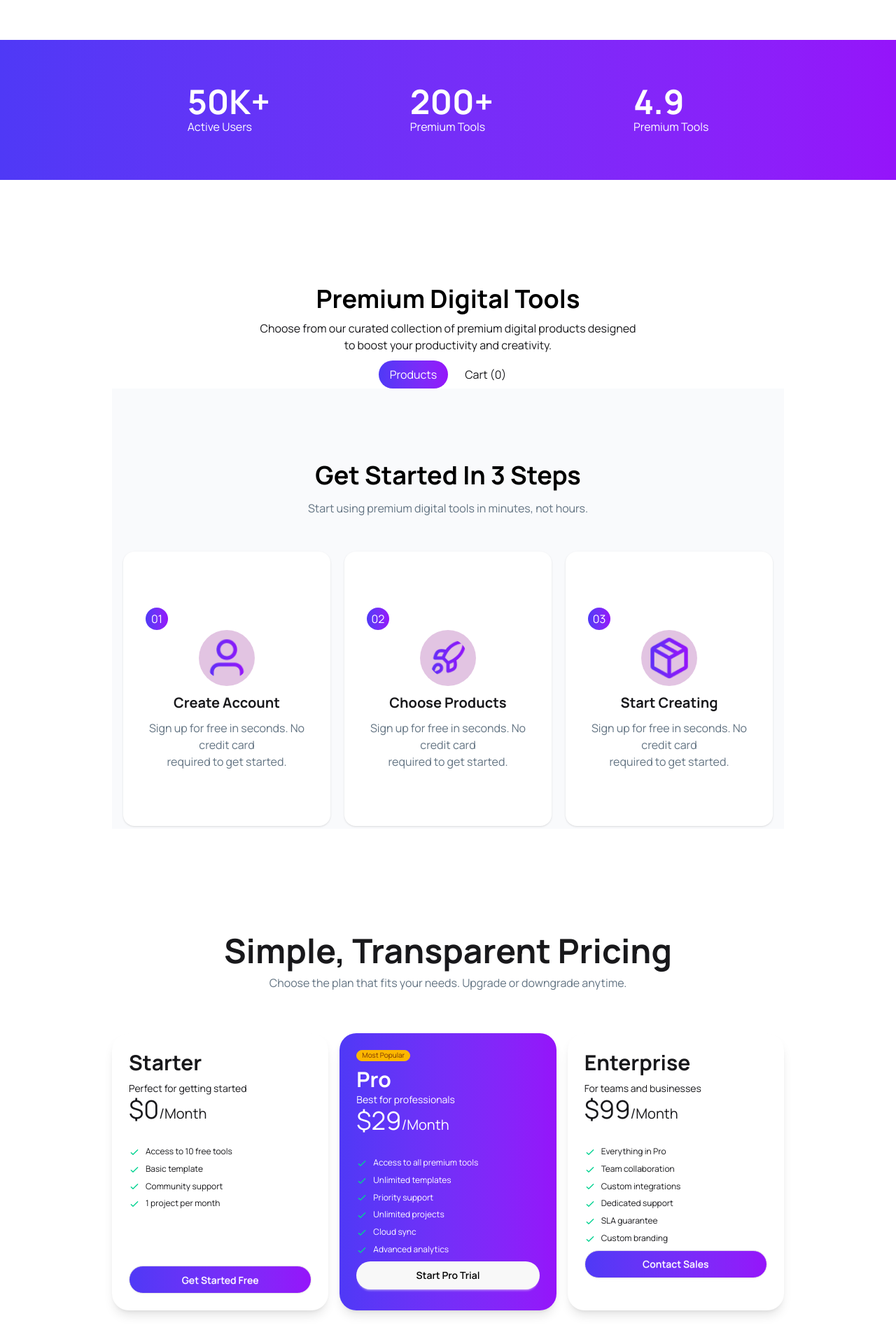
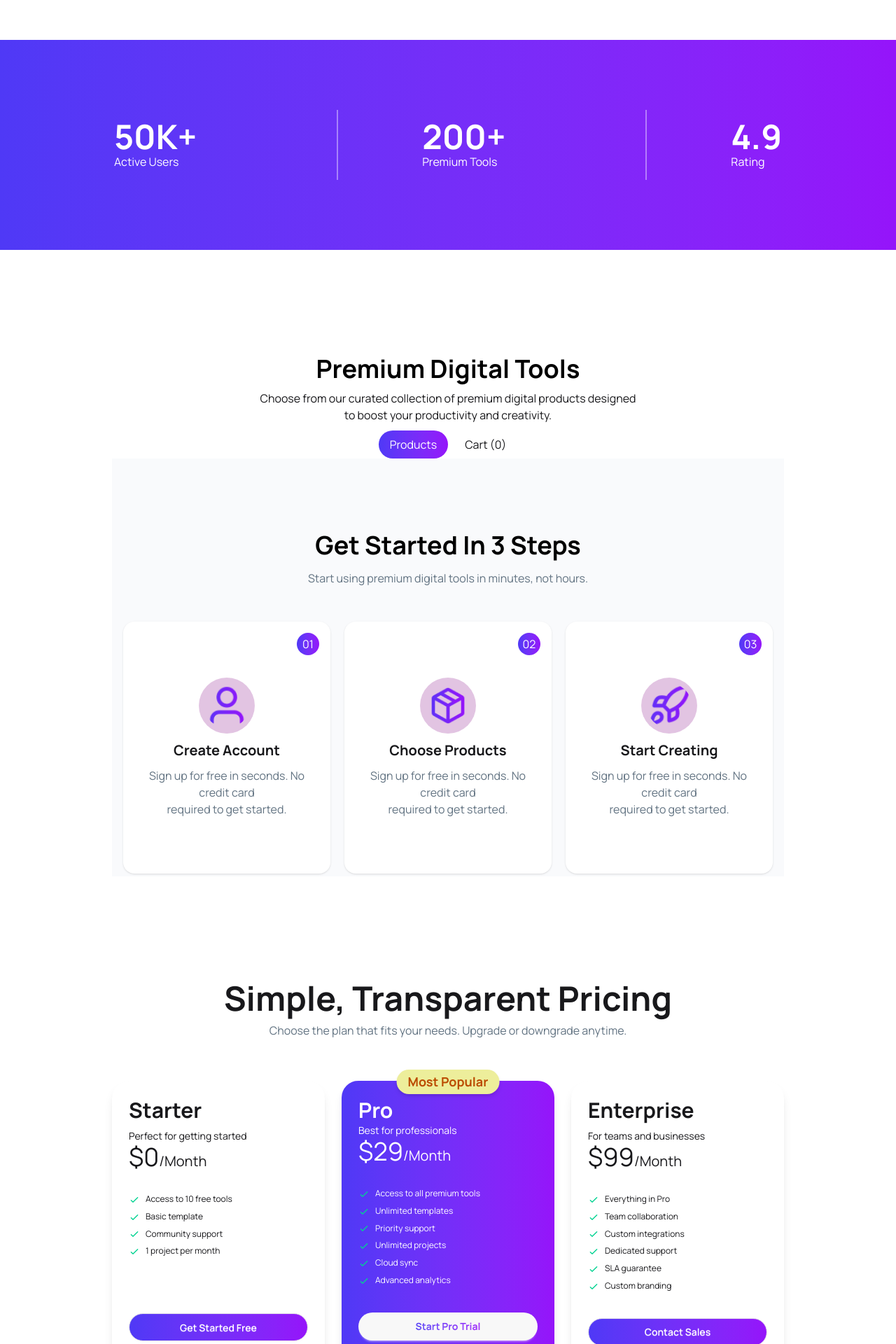
Before and after one commit to Lam78-M/project-with-react, a React (Vite) app: page / in a window 1280 px wide. Shown: the part 880-2800 px from the top of the page at 70% size. Built offline with nearby package versions, Linux system fonts and the light colour scheme.

Commit message:
again some issue solving

```diff
--- a/src/App.jsx
+++ b/src/App.jsx
@@ -5,6 +5,7 @@ import Lastpart from './component/hero-section/lastpart';
 import Lastsection from './component/hero-section/lastsection';
 import Mainmid from './component/hero-section/mainmid'
 import MidSsection from './component/hero-section/midSsection'
+import Sidecart from './component/hero-section/sidecart';
 import Transparent from './component/hero-section/transparent';
 
 
@@ -20,6 +21,7 @@ function App() {
       <Lastpart/>
       <Transparent/>
       <Lastsection/>
+      <Sidecart/>
     </div>
   );
 
--- a/src/component/hero-section/lastpart.jsx
+++ b/src/component/hero-section/lastpart.jsx
@@ -1,7 +1,7 @@
 import React from 'react';
 import User from "../hero-section/assets/user.png"
-import Package from "../hero-section/assets/rocket.png"
-import Rocket from "../hero-section/assets/package.png"
+import Package from "../hero-section/assets/package.png"
+import Rocket from "../hero-section/assets/rocket-02.png"
 
 
 const Lastpart = () => {
@@ -15,19 +15,19 @@ const Lastpart = () => {
             </p>
         </div>
          <div className='grid  md:grid-cols-3 lg:grid-cols-3 mt-[50px] items-center justify-between gap-5  '>
-            <div className='bg-[#FFFFFF] shadow-sm rounded-2xl px-8 py-20'>
-                 <div className='w-7 h-7 p-4 text-white flex items-center justify-center bg-gradient-to-r from-[#4F39F6] to-[#9514FA] rounded-full  '>01</div>
+            <div className='bg-[#FFFFFF] shadow-sm rounded-2xl px-8 py-20 relative'>
+                 <div className='w-7 h-7 p-4 text-white flex items-center justify-center bg-gradient-to-r from-[#4F39F6] to-[#9514FA] rounded-full  absolute  top-4 right-4 '>01</div>
                 <div className='flex justify-center'>
 
-                    <img src={User} alt="" className='items-center bg-[#8000803b] w-20 h-20 p-2  rounded-full' />
+                    <img src={User} alt="" className='items-center bg-[#8000803b] w-20 h-20 p-2  rounded-full ' />
                 </div>
                 <p className='text-xl text-center font-bold mt-[10px]'>Create Account</p>
                 <p  className='text-[#627382] text-center mt-[10px] '>Sign up for free in seconds. No credit card <br></br>required to get started.</p>
 
 
             </div>
-              <div className='bg-[#FFFFFF] shadow-sm rounded-2xl px-8 py-20'>
-                <div className='w-7 h-7 p-4 text-white flex items-center justify-center bg-gradient-to-r from-[#4F39F6] to-[#9514FA] rounded-full  '>02</div>
+              <div className='bg-[#FFFFFF] shadow-sm rounded-2xl px-8 py-20 relative'>
+                <div className='w-7 h-7 p-4 text-white flex items-center justify-center bg-gradient-to-r from-[#4F39F6] to-[#9514FA] rounded-full  absolute  top-4 right-4 '>02</div>
                <div className='flex justify-center'>
 
 
@@ -36,10 +36,10 @@ const Lastpart = () => {
                 <p className='text-xl text-center font-bold mt-[10px]'>Choose Products</p>
                 <p className='text-[#627382] text-center mt-[10px]'>Sign up for free in seconds. No credit card <br></br>required to get started.</p>
             </div>
-              <div className='bg-[#FFFFFF] shadow-sm rounded-2xl px-8 py-20'>
-                <div className='w-7 h-7 p-4 text-white flex items-center justify-center bg-gradient-to-r from-[#4F39F6] to-[#9514FA] rounded-full  '>03</div>
+              <div className='bg-[#FFFFFF] shadow-sm rounded-2xl px-8 py-20 relative'>
+                <div className='w-7 h-7 p-4 text-white flex items-center justify-center bg-gradient-to-r from-[#4F39F6] to-[#9514FA] rounded-full absolute  top-4 right-4'>03</div>
                <div className='flex justify-center'>
-                    <img src={Rocket} alt="" className='items-center bg-[#8000803b] w-20 h-20 p-2   rounded-full' />
+                    <img src={Rocket} alt="" className='items-center bg-[#8000803b] w-20 h-20 p-2  rounded-full' />
                 </div>
                 <p className='text-xl text-center font-bold mt-[10px]'>Start Creating</p>
                 <p  className='text-[#627382] text-center mt-[10px]'>Sign up for free in seconds. No credit card <br></br>required to get started.</p>
--- a/src/component/hero-section/lastsection.jsx
+++ b/src/component/hero-section/lastsection.jsx
@@ -11,12 +11,12 @@ const Lastsection = () => {
              <p className='text-center text-white mt-[25px]'>Join thousands of professionals who are already using Digitools to work smarter.<br></br>Start your free trial today.</p>
 
              <div className='flex gap-3 justify-center mt-[40px]'>
-                <button className='px-4 py-2 rounded-full bg-white'>Explore Products</button>
+                <button className='px-4 py-2 rounded-full bg-white '><span className='bg-gradient-to-r from-[#4F39F6] to-[#9514FA] text-transparent bg-clip-text font-bold'>Explore Products</span></button>
 
                  <button className="p-1 rounded-full border border-white">
                        <span className="flex items-center justify-center  px-4 py-2  rounded-full ">
 
-                         <span className=" text-white">
+                         <span className=" text-white ">
                            Watch Demo
                          </span>
                        </span>
@@ -61,7 +61,6 @@ const Lastsection = () => {
             <img className='bg-white rounded-2xl p-1' src={Xst} alt="" />
             </div>
             </div>
-
             </div>
 
       <div className='bg-[#101727]'>
--- a/src/component/hero-section/mainmid.jsx
+++ b/src/component/hero-section/mainmid.jsx
@@ -3,21 +3,36 @@ import React from 'react';
 const Mainmid = () => {
     return (
         <div>
-            <div className=' w-full  p-5  lg:h-[200px] bg-gradient-to-r from-[#4F39F6] to-[#9514FA] mt-[250px] flex flex-col lg:flex-row justify-center
-         items-center gap-10 lg:gap-50 '>
-           <div>
-             <h1 className='text-5xl  text-white font-bold '>50K+</h1>
+     <div className='w-full p-5 lg:h-[300px] bg-gradient-to-r from-[#4F39F6] to-[#9514FA] mt-[250px] flex flex-col lg:flex-row justify-center items-center gap-10 lg:gap-30'>
+
+  {/* Item 1 */}
+  <div className='flex flex-col lg:flex-row items-center gap-5'>
+    <div className='text-center lg:text-left'>
+      <h1 className='text-5xl text-white font-bold'>50K+</h1>
       <p className='text-white'>Active Users</p>
     </div>
 
-           <div>
-             <h1 className='text-5xl text-white font-bold '>200+</h1>
+    {/* 🔥 Divider */}
+    <hr className='w-20 h-[2px] bg-white border-none lg:w-[2px] lg:h-25 lg:ml-45 opacity-40' />
+  </div>
+
+  {/* Item 2 */}
+  <div className='flex flex-col lg:flex-row items-center gap-5'>
+    <div className='text-center lg:text-left'>
+      <h1 className='text-5xl text-white font-bold'>200+</h1>
       <p className='text-white'>Premium Tools</p>
     </div>
-             <div>
-             <h1 className='text-5xl text-white font-bold '>4.9</h1>
-             <p className='text-white'>Premium Tools</p>
+
+    {/* 🔥 Divider */}
+    <hr className='w-20 h-[2px] bg-white border-none lg:w-[2px] lg:h-25  lg:ml-45 opacity-40' />
   </div>
+
+  {/* Item 3 */}
+  <div className='text-center lg:text-left'>
+    <h1 className='text-5xl text-white font-bold'>4.9</h1>
+    <p className='text-white'>Rating</p>
+  </div>
+
 </div>
           <div className='w-[75%] mx-auto'>
              <h1 className='font-bold text-black text-4xl  text-center mt-[150px]'>Premium Digital Tools</h1>
--- /dev/null
+++ b/src/component/hero-section/sidecart.jsx
@@ -0,0 +1,24 @@
+import React from 'react';
+import Books from "../hero-section/assets/products/writing_2327400 1.png"
+
+const Sidecart = () => {
+    return (
+        <div>
+            <div className='w-[75%] mx-auto'>
+            <h1 className='text-4xl font-bold text-center'>Premium Digital Tools</h1>
+            <p className='text-center'>Choose from our curated collection of premium digital products designed <br></br>to boost your productivity and creativity.</p>
+            <div className='flex justify-center items-center'>
+                <button className='px-4 py-2 '>Products</button>
+                <button className='px-4 py-2 '>Cart(0)</button>
+            </div>
+        </div>
+        {/* start */}
+        <div>
+
+        </div>
+        {/* finsish       */}
+        </div>
+    );
+};
+
+export default Sidecart;
--- a/src/component/hero-section/transparent.jsx
+++ b/src/component/hero-section/transparent.jsx
@@ -5,7 +5,7 @@ const Transparent = () => {
         <div className='w-[75%] mx-auto mt-[150px]'>
             <h1 className='text-5xl font-bold text-center '>Simple, Transparent Pricing</h1>
             <p className='text-[#627382] text-center mt-[10px]'>Choose the plan that fits your needs. Upgrade or downgrade anytime.</p>
-            <div className='grid lg:grid-cols-3 md:grid-cols-1 gap-4 mt-[60px]'>
+            <div className='grid lg:grid-cols-3 md:grid-cols-1 gap-6 mt-[60px]'>
                 {/* helllo brother */}
             <div className="card  bg-base-100 shadow-lg rounded-3xl ">
   <div className="card-body">
@@ -44,9 +44,11 @@ const Transparent = () => {
     </div>
   </div>
 </div>
-<div className="card  bg-gradient-to-r from-[#4F39F6] to-[#9514FA] shadow-lg rounded-3xl ">
+<div className="card  bg-gradient-to-r from-[#4F39F6] to-[#9514FA] shadow-lg rounded-3xl relative  ">
   <div className="card-body">
-    <span className="badge badge-xs badge-warning">Most Popular</span>
+    <span className="absolute -top-4 left-1/2 -translate-x-1/2
+  bg-[#edee9b] px-4 py-1 rounded-full font-bold text-[#BB4B00] shadow-md text-[18px]"><span className='
+    '>Most Popular</span></span>
     <div className="">
       <h2 className="text-3xl font-bold text-white">Pro</h2>
       <p className='text-white'>Best for professionals</p>
@@ -78,7 +80,8 @@ const Transparent = () => {
         <span className='text-white'>Advanced analytics</span>
       </li>
     </ul>
-    <button className="btn   btn-block text-black rounded-full border-none">Start Pro Trial</button>
+    <br></br>
+    <button className="btn   btn-block text-black rounded-full border-none "><span className='bg-gradient-to-r from-[#4F39F6] to-[#9514FA] text-transparent bg-clip-text font-bold'>Start Pro Trial</span></button>
   </div>
 </div>
 <div className="card  bg-base-100 shadow-lg rounded-3xl">
@@ -114,6 +117,7 @@ const Transparent = () => {
         <span>Custom branding</span>
       </li>
     </ul>
+    <br></br>
 
     <button className="btn  bg-gradient-to-r from-[#4F39F6] to-[#9514FA] btn-block text-white rounded-full">Contact Sales</button>
   </div>
```
Also changed, not shown: src/component/hero-section/assets/rocket-02.png (added). Lines whose indentation alone changed are shown as unchanged.
